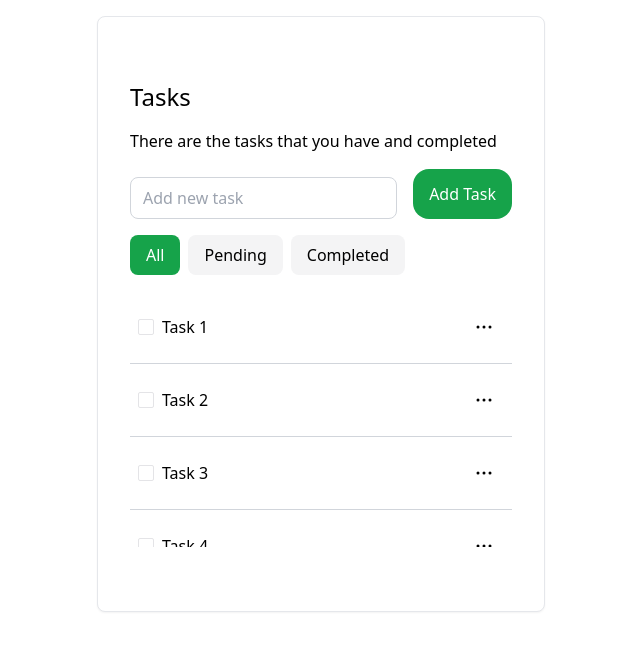
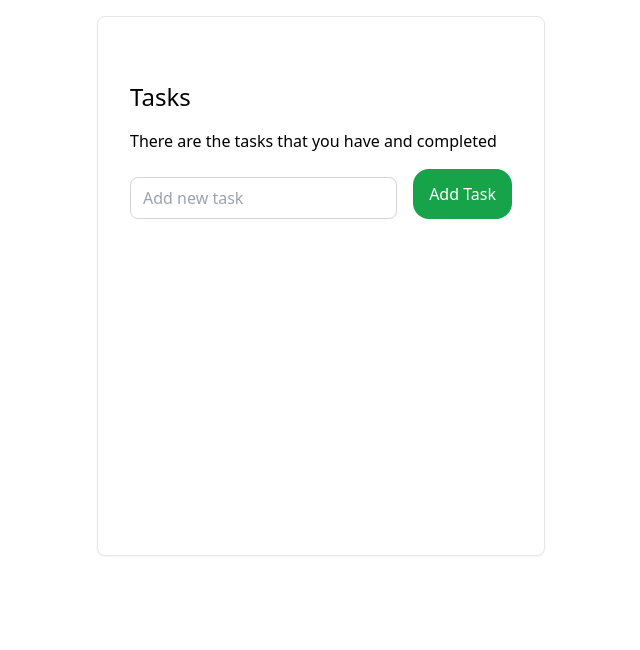
Before and after one commit to CelioJoaquimCumba/my-app---void, a Vue app in the folder tody/: page / in a window 1280 px wide. Shown: the top 650 px of the page, without its empty margins (319-959 px from the left). Built offline with nearby package versions, Linux system fonts and the light colour scheme.

Commit message:
refactor: remove default tasks and wrap input to form

```diff
--- a/tody/src/index.css
+++ b/tody/src/index.css
@@ -52,7 +52,7 @@
 
 
 ::-webkit-scrollbar {
-  width: 0.5rem;
+  width: 0.25rem;
 }
 
 ::-webkit-scrollbar-track-piece {
@@ -62,7 +62,7 @@
 
 ::-webkit-scrollbar-thumb:vertical {
   height: 1rem;
-  background-color: hsl(var(--muted-foreground));
+  background-color: hsl(var(--primary));
   -webkit-border-radius: 1rem;
 }
 
--- a/tody/src/views/HomeView.vue
+++ b/tody/src/views/HomeView.vue
@@ -5,24 +5,12 @@
   import TaskItemComponentVue from '@/components/molecules/TaskItemComponent.vue';
   import { computed, ref } from 'vue';
 
-  const tasks = ref([
-    {
-      title: 'Task 1',
-      checked: false
-    },
-    {
-      title: 'Task 2',
-      checked: false
-    },
-    {
-      title: 'Task 3',
-      checked: false
-    },
-    {
-      title: 'Task 4',
-      checked: false
-    }
-  ])
+  interface Task {
+    title: string;
+    checked: boolean;
+  }
+
+  const tasks = ref<Array<Task>>([])
   const filters = ref([
     {
       title: 'All',
@@ -85,11 +73,11 @@
       class="flex w-full max-w-md py-16 px-8 flex-col justify-center items-start gap-4 rounded-lg bg-background shadow-sm sm:h-auto sm:border sm:border-200">
       <h1 class="text-2xl leading-8 font-medium">Tasks</h1>
       <span class="text-base leading-6 font-normal">There are the tasks that you have and completed</span>
-      <div class="flex self-stretch gap-4">
+      <form class="flex self-stretch gap-4" @submit.prevent="handleSubmit">
         <InputComponentVue placeholder="Add new task" v-model="taskInput"/>
-        <ButtonComponent @click="handleSubmit">Add Task</ButtonComponent>
-      </div>
-      <div class="flex self-stretch gap-2">
+        <ButtonComponent type="submit" >Add Task</ButtonComponent>
+      </form>
+      <div class="flex self-stretch gap-2" v-if="tasks.length > 0">
         <FilterItemComponentVue v-for="(filter, index) in filters" :key="index" :selected="filter.selected" :title="filter.title" :handleSelect="()=>handleFilter(index)"/>
 
       </div>
```
